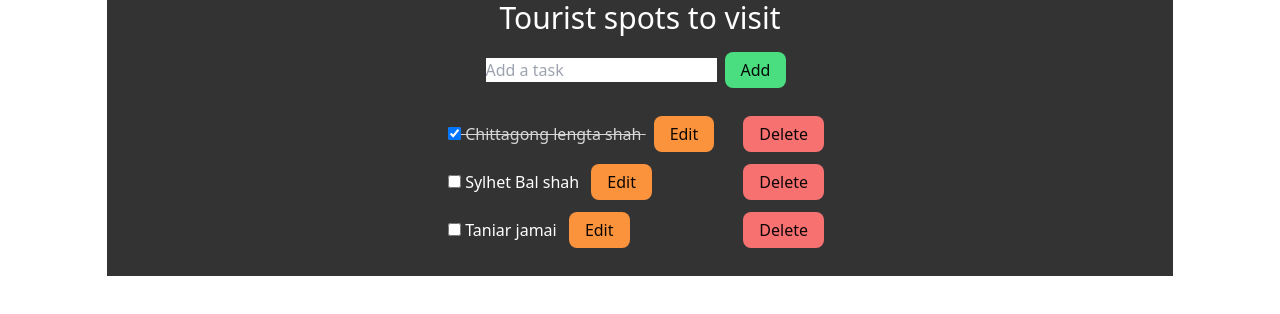
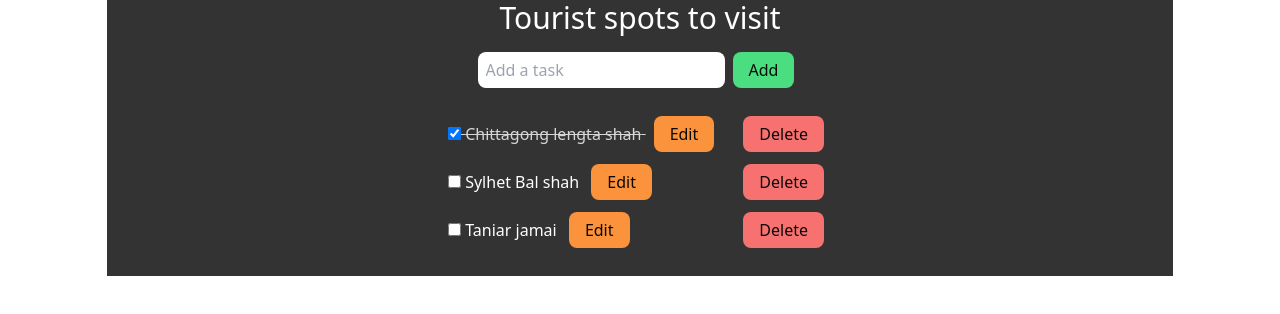
Before and after one commit to MU1147-LEGEND/React, a React (Vite) app in the folder Scaling-Reducer-withContext/: page / in a window 1280 px wide. Shown: the top 314 px of the page. Built offline with nearby package versions, Linux system fonts and the light colour scheme.

Commit message:
Add input error handling and improve AddInput component styling

```diff
--- a/Scaling-Reducer-withContext/src/components/Comp3.jsx
+++ b/Scaling-Reducer-withContext/src/components/Comp3.jsx
@@ -2,11 +2,11 @@ import React, { useContext, useState } from "react";
 import Button from "./buttons/Button";
 import { TaskContext, TaskDispatchContext } from "../context/taskContext";
 
-let inputStyle = "";
 const Comp3 = () => {
     const [text, setText] = useState("");
     const [editText, setEditText] = useState("");
     const [edit, setEdit] = useState(null);
+    const [inputError, setInputError] = useState(false);
     // context and reducers
     const tasks = useContext(TaskContext);
     const dispatch = useContext(TaskDispatchContext);
@@ -43,11 +43,9 @@ const Comp3 = () => {
         });
     };
 
-    const addInputError = ()=>{
-        if(!text){
-            inputStyle = "ring-2 ring-red-500 bg-red-300";
-        }
-    }
+    const addInputError = () => {
+        setInputError(true);
+    };
 
     // AI generated random uuid generator code.
     function generateUUID() {
@@ -82,7 +80,12 @@ const Comp3 = () => {
             <div className="bg-black/80 m-auto text-center w-10/12 text-white">
                 <h1 className="text-3xl">Tourist spots to visit</h1>
                 <div className="py-4">
-                    <AddInput text={text} setText={setText} />
+                    <AddInput
+                        text={text}
+                        setText={setText}
+                        inputError={inputError}
+                        setInputError={setInputError}
+                    />
                     <Button
                         type={"add"}
                         onClick={() => {
@@ -90,6 +93,7 @@ const Comp3 = () => {
                         }}
                     />
                     <br />
+                    <p className="text-red-400">{inputError ? "Please add some text" : ""}</p>
                     <div className="tasks pt-4">
                         {tasks.length ? (
                             <>
@@ -128,8 +132,8 @@ const Comp3 = () => {
                                                                 );
                                                             }}
                                                         />
-                                                        <button
-                                                            className="relative mx-2 px-4 py-1.5 bg-green-400 rounded-lg hover:bg-green-500 transition-colors duration-300 text-black/95 active:bg-green-600 active:translate-y-[2px]"
+                                                        <Button
+                                                            type="save"
                                                             onClick={() => {
                                                                 handleEditTask({
                                                                     ...task,
@@ -138,9 +142,7 @@ const Comp3 = () => {
 
                                                                 setEdit(!edit);
                                                             }}
-                                                        >
-                                                            Save
-                                                        </button>
+                                                        />
                                                     </>
                                                 ) : (
                                                     <>
@@ -154,8 +156,8 @@ const Comp3 = () => {
                                                             {" "}
                                                             {task.text}{" "}
                                                         </span>
-                                                        <button
-                                                            className="relative mx-2 px-4 py-1.5 bg-orange-400 rounded-lg hover:bg-orange-500 transition-colors duration-300 text-black/95 active:bg-orange-600 active:translate-y-[2px]"
+                                                        <Button
+                                                            type="edit"
                                                             onClick={() => {
                                                                 setEdit(
                                                                     task.id
@@ -164,9 +166,7 @@ const Comp3 = () => {
                                                                     task.text
                                                                 );
                                                             }}
-                                                        >
-                                                            Edit
-                                                        </button>
+                                                        />
                                                     </>
                                                 )}
                                             </div>
@@ -174,7 +174,6 @@ const Comp3 = () => {
                                             <Button
                                                 type="delete"
                                                 onClick={() => {
-                                                    console.log(tasks);
                                                     handleDeleteTask(task.id);
                                                 }}
                                             />
@@ -203,15 +202,20 @@ const Comp3 = () => {
 
 export default Comp3;
 
-function AddInput({ text, setText }) {
+function AddInput({ text, setText, inputError, setInputError }) {
     return (
         <input
-            className={inputStyle + ""}
+            className={
+                inputError
+                    ? "ring-2 ring-red-500 py-1.5 px-2 rounded-lg focus:outline-none"
+                    : "text-black py-1.5 px-2 rounded-lg focus:outline-none focus:ring-2 focus:ring-blue-600"
+            }
             type="text"
             value={text}
             placeholder="Add a task"
             onChange={(e) => {
                 setText(e.target.value);
+                setInputError(false);
             }}
         />
     );
```
